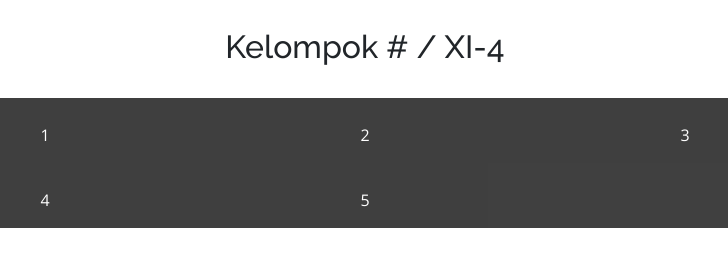
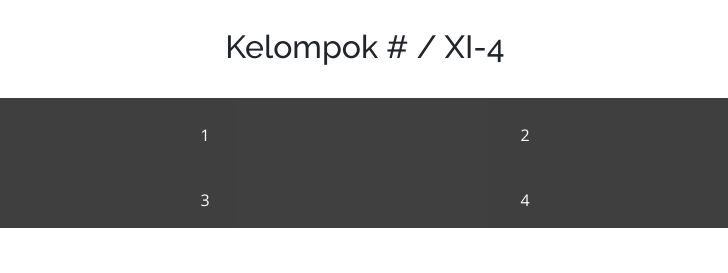
Before and after one commit to Raaki30/plh-2, a plain HTML site: page index.html in a window 1280 px wide. Shown: the part 962-1235 px from the top of the page, 275-1003 px from the left. Drawn offline with nearby package versions, Linux system fonts and the light colour scheme.

Commit message:
Update index.html

```diff
--- a/index.html
+++ b/index.html
@@ -83,7 +83,7 @@
       <br>
 
     </div>
-      <div class="row">
+      <div class="row justify-content-center">
 
         <div class="col-4">
             <p>1</p>
@@ -91,17 +91,15 @@
         <div class="col-4">
             <p>2</p>
         </div>
+
+      </div>
+
+      <div class="row justify-content-center">
         <div class="col-4">
             <p>3</p>
         </div>
-      </div>
-
-      <div class="row">
         <div class="col-4">
             <p>4</p>
-        </div>
-        <div class="col-4">
-            <p>5</p>
         </div>
 
       </div>
@@ -190,7 +188,7 @@ Sejarah kolonialisme dan imperialisme bangsa Barat telah memengaruhi praktik ini
       <h1 style="text-align: center;">Kesimpulan</h1>
       <br>
       <p>
-        ----
+        Penelitian ini menunjukkan bahwa tradisi penguburan ari ari memiliki nilai budaya, spiritual, dan ekologi yang penting. Sejarah kolonialisme dan imperialisme bangsa Barat telah memengaruhi praktik ini secara signifikan, tetapi juga menunjukkan bahwa kearifan lokal dan perlindungan lingkungan hidup dapat mengembangkan metode pemakaman yang lebih berkelanjutan. Oleh karena itu, upaya untuk melestarikan dan menghormati tradisi ini harus diiringi dengan pelestarian kearifan lokal dan perlindungan lingkungan hidup yang semakin mendesak di era modern ini.
       </p>
       <br>
       <table cellpadding="10px">
```
